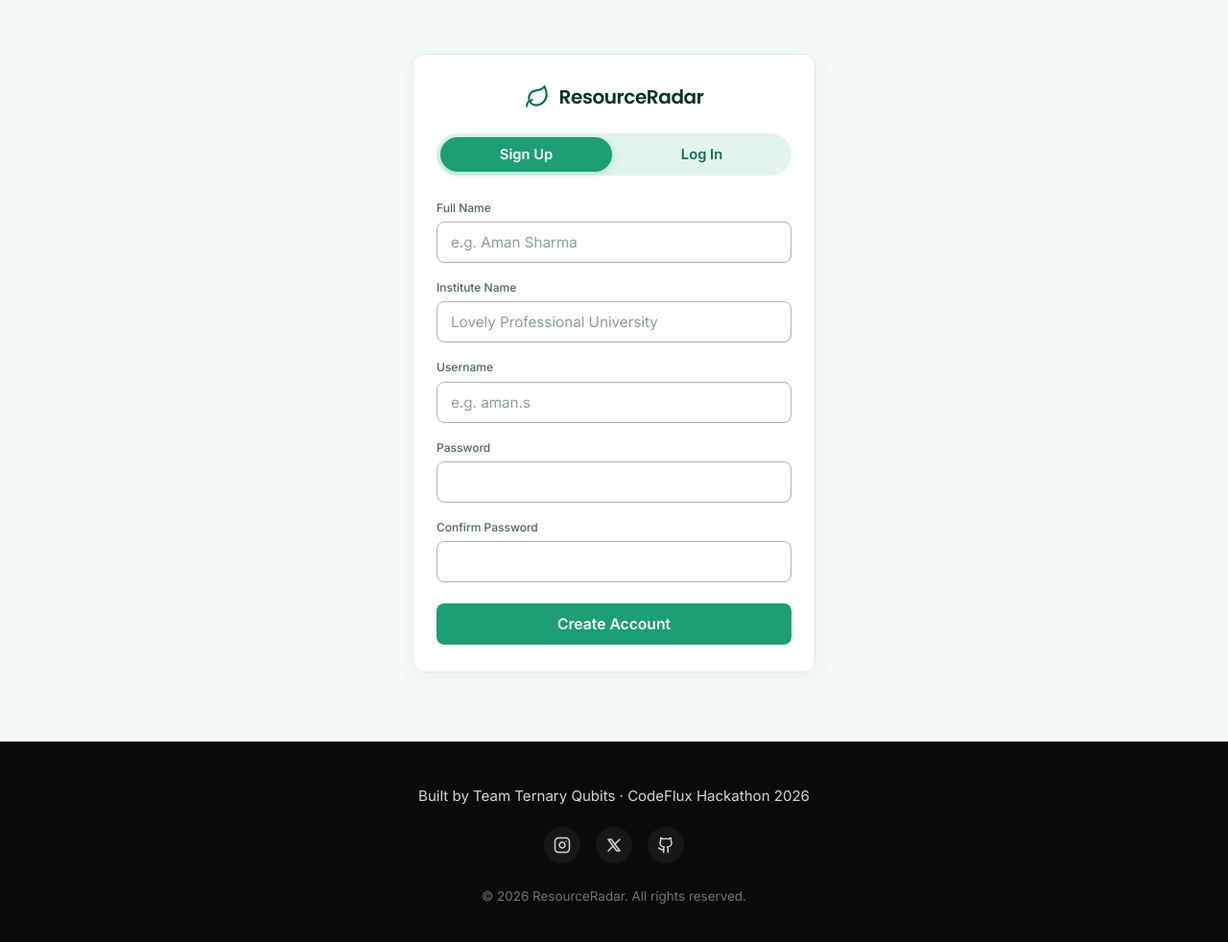
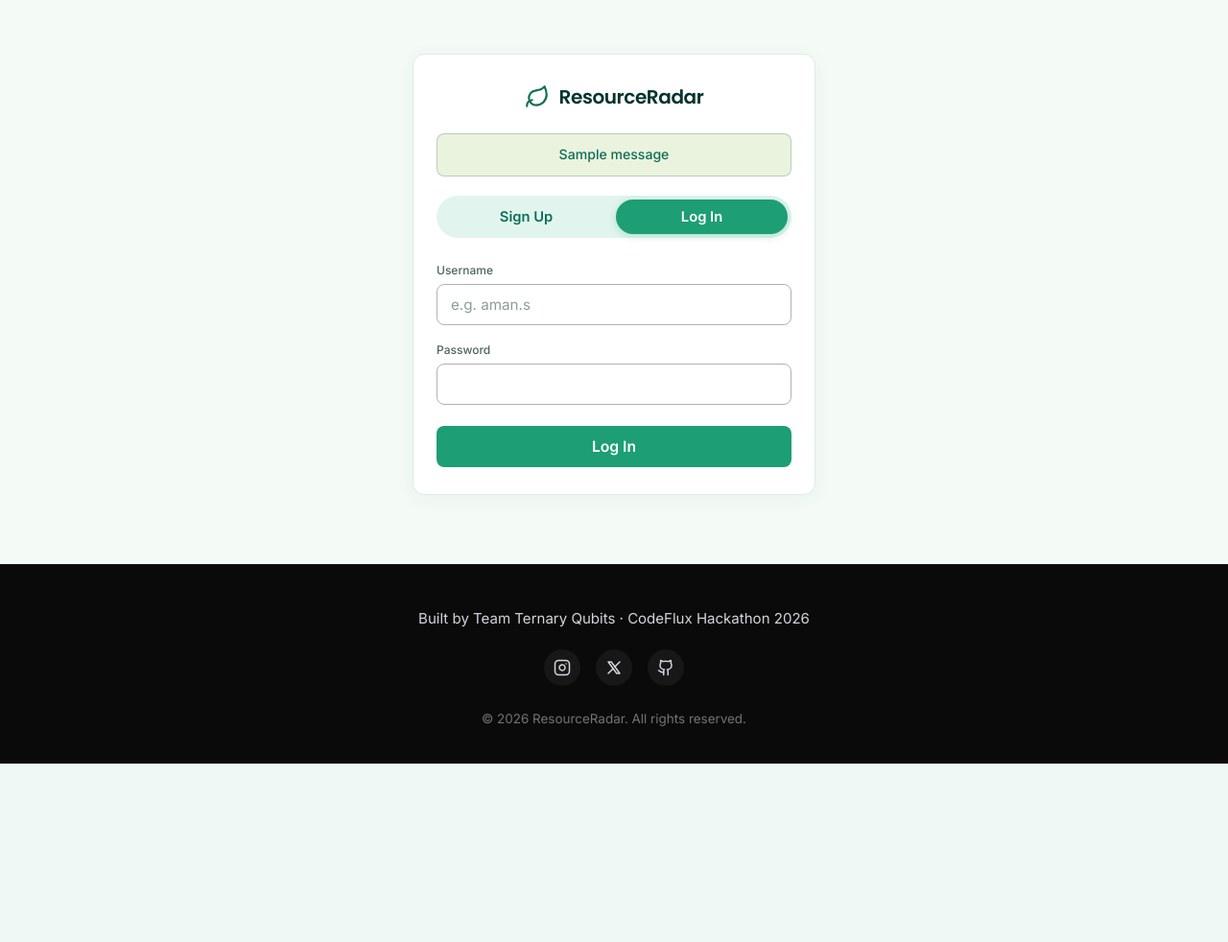
Before and after one commit to rudra10090/Resource_radar, a Flask app: page /login in a window 1280 px wide. Shown: the part 72-1054 px from the top of the page at 96% size. After the commit the page ends 868 px from the top, so only its background shows below. Run offline with Flask 3, Linux system fonts and the light colour scheme; tables that the repository leaves empty hold one stand-in row (values such as "Sample post"); one stand-in notice (Sample message) is shown.

Commit message:
Add files via upload

```diff
--- a/templates/login.html
+++ b/templates/login.html
@@ -18,18 +18,31 @@
         <span class="auth-brand-name">ResourceRadar</span>
       </div>
 
+      <!-- Flash Messages -->
+      {% set flash_msgs = get_flashed_messages() %}
+      {% if flash_msgs %}
+        <div class="auth-flash-messages" id="auth-flash-messages" style="margin-bottom: 20px;">
+          {% for message in flash_msgs %}
+            <div class="auth-flash-alert" id="auth-flash-alert" style="background-color: #eaf3de; border: 1px solid rgba(15, 110, 86, 0.25); color: #0f6e56; padding: 10px 14px; border-radius: 8px; font-size: 0.88rem; font-weight: 500; text-align: center;">
+              {{ message }}
+            </div>
+          {% endfor %}
+        </div>
+      {% endif %}
+      {% set current_tab = 'login' if (flash_msgs and not request.args.get('tab')) else active_tab %}
+
       <!-- Tab Toggle: Two pill-shaped tabs -->
       <div class="auth-tabs" role="tablist" aria-label="Authentication tabs">
-        <button type="button" class="auth-tab {% if active_tab == 'signup' %}active{% endif %}" id="tab-btn-signup" role="tab" aria-selected="{% if active_tab == 'signup' %}true{% else %}false{% endif %}" aria-controls="auth-pane-signup" data-tab="signup">
+        <button type="button" class="auth-tab {% if current_tab == 'signup' %}active{% endif %}" id="tab-btn-signup" role="tab" aria-selected="{% if current_tab == 'signup' %}true{% else %}false{% endif %}" aria-controls="auth-pane-signup" data-tab="signup">
           Sign Up
         </button>
-        <button type="button" class="auth-tab {% if active_tab == 'login' %}active{% endif %}" id="tab-btn-login" role="tab" aria-selected="{% if active_tab == 'login' %}true{% else %}false{% endif %}" aria-controls="auth-pane-login" data-tab="login">
+        <button type="button" class="auth-tab {% if current_tab == 'login' %}active{% endif %}" id="tab-btn-login" role="tab" aria-selected="{% if current_tab == 'login' %}true{% else %}false{% endif %}" aria-controls="auth-pane-login" data-tab="login">
           Log In
         </button>
       </div>
 
       <!-- Sign Up Form -->
-      <form action="{{ url_for('login') }}" method="POST" class="auth-form" id="auth-pane-signup" role="tabpanel" aria-labelledby="tab-btn-signup" novalidate {% if active_tab != 'signup' %}style="display: none;"{% endif %}>
+      <form action="{{ url_for('login') }}" method="POST" class="auth-form" id="auth-pane-signup" role="tabpanel" aria-labelledby="tab-btn-signup" novalidate {% if current_tab != 'signup' %}style="display: none;"{% endif %}>
         <input type="hidden" name="action" value="signup">
 
         <!-- 1. Full Name -->
@@ -82,7 +95,7 @@
       </form>
 
       <!-- Log In Form -->
-      <form action="{{ url_for('login') }}" method="POST" class="auth-form" id="auth-pane-login" role="tabpanel" aria-labelledby="tab-btn-login" novalidate {% if active_tab != 'login' %}style="display: none;"{% endif %}>
+      <form action="{{ url_for('login') }}" method="POST" class="auth-form" id="auth-pane-login" role="tabpanel" aria-labelledby="tab-btn-login" novalidate {% if current_tab != 'login' %}style="display: none;"{% endif %}>
         <input type="hidden" name="action" value="login">
 
         <!-- 1. Username -->
```
